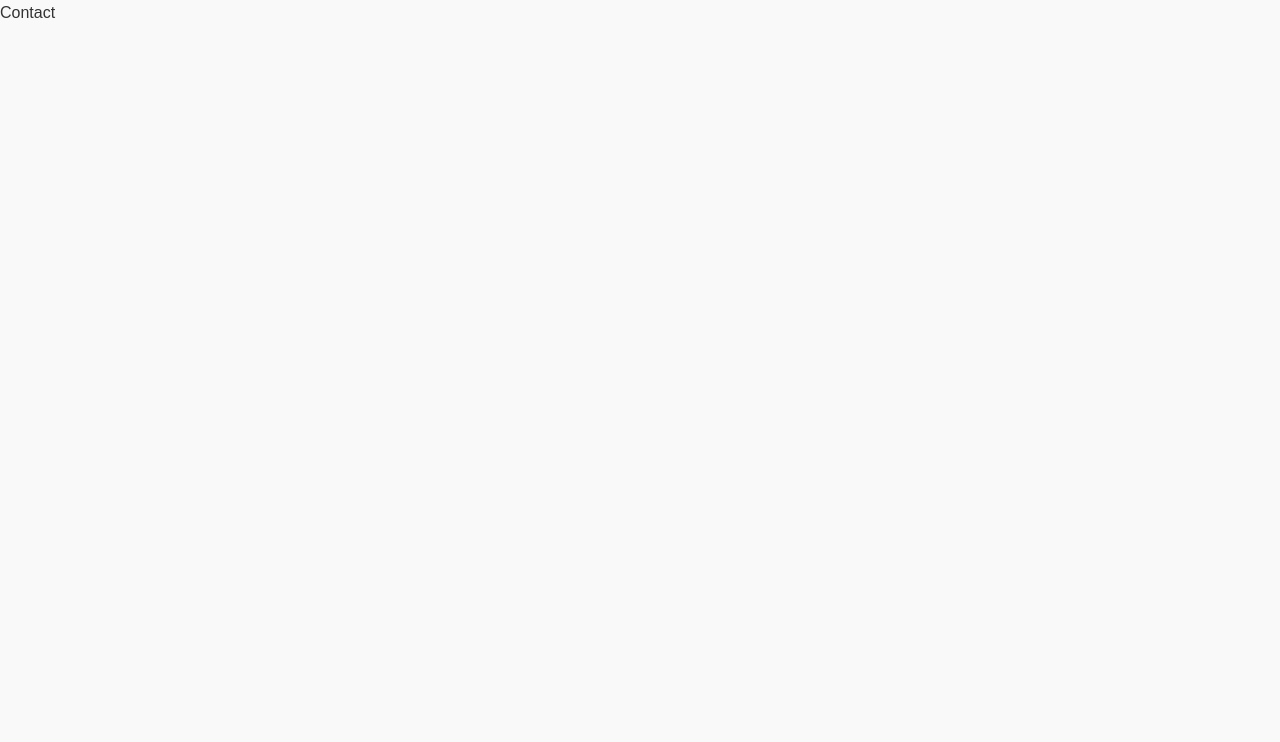
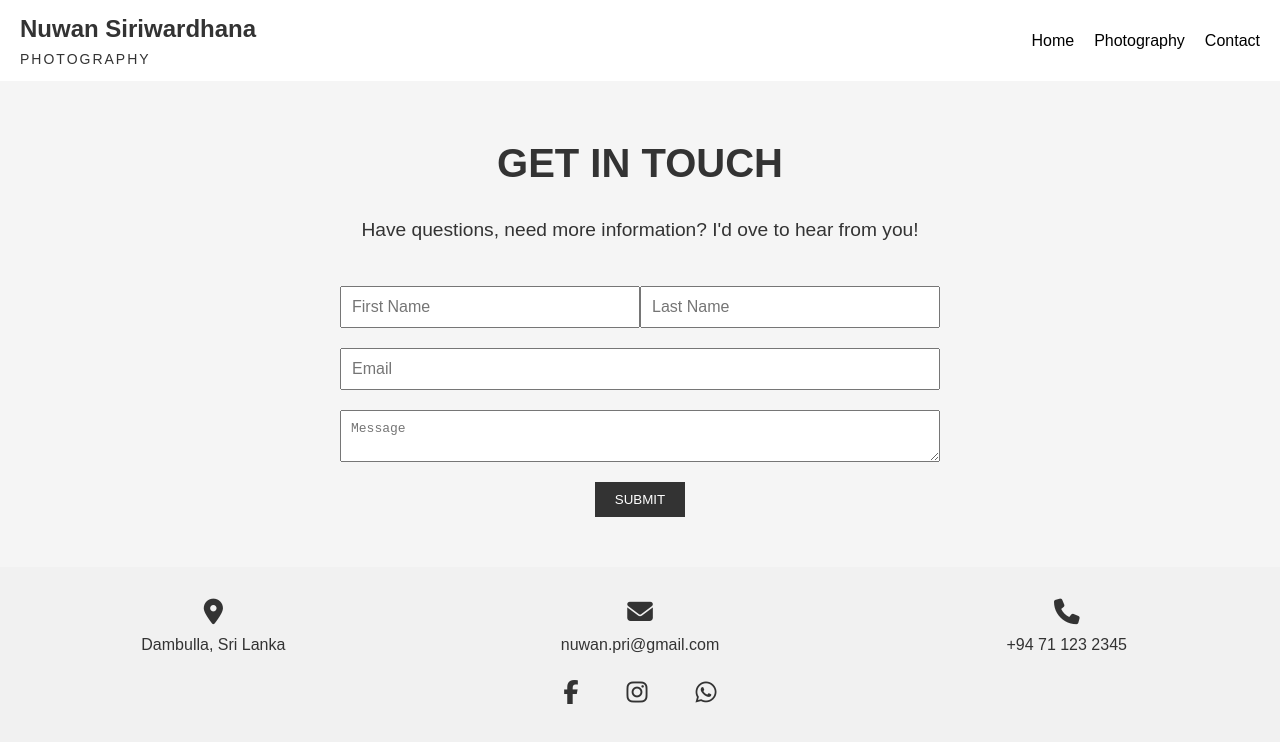
Before and after one commit to rankothnc/NSPhotography, a React (Create React App) app in the folder photography-portfolio/: page /contact in a window 1280 px wide. Shown: the top 742 px of the page. Built offline with nearby package versions, Linux system fonts and the light colour scheme; a small style sheet from the web is missing.

Commit message:
basic contact page

```diff
--- /dev/null
+++ b/photography-portfolio/src/assets/styles/contact.css
@@ -0,0 +1,51 @@
+.contact-container {
+     text-align: center;
+     padding: 50px 20px;
+     background-color: #f5f5f5;
+}
+
+h1 {
+    font-size: 2.5rem;
+    margin-bottom: 20px;
+}
+
+p {
+    font-size: 1.2em;
+    margin-bottom: 40px;
+}
+
+.contact-form {
+    max-width: 600px;
+    margin: 0 auto;
+}
+
+.form-group {
+    display: flex;
+    justify-content: space-between;
+    margin-bottom: 20px;
+}
+
+.form-group input,
+.form-group textarea {
+    width: 48%;
+    padding: 10px;
+    font-size: 1em;
+}
+
+.form-group input[type="email"],
+.form-group textarea {
+    width: 100%;
+}
+
+button[type="submit"]{
+    padding: 10px 20px;
+    background-color: #333;
+    color: #fff;
+    border: none;
+    cursor: pointer;
+    transition: background-color 0.3;
+}
+
+button[type="submit"]:hover {
+    background-color: #555;
+}
--- a/photography-portfolio/src/components/Home/Header.js
+++ b/photography-portfolio/src/components/Home/Header.js
@@ -1,5 +1,6 @@
 import React from 'react';
 import '../../assets/styles/header.css'
+import { Link } from 'react-router-dom';
 
 const Header = () => {
   return (
@@ -10,7 +11,7 @@ const Header = () => {
         <nav>
           <a href="#about">About</a>
           <a href="#photograpy">Photograpy</a>
-          <a href="#contact">Contact</a>
+          <Link to={'/contact'}>Contact</Link>
         </nav>
       </div>
     </header>
--- a/photography-portfolio/src/pages/Contact.js
+++ b/photography-portfolio/src/pages/Contact.js
@@ -1,9 +1,32 @@
 import React from 'react'
+import Navbar from '../components/Navbar'
+import Footer from '../components/Footer';
+import '../assets/styles/contact.css'
 
 const Contact = () => {
   return (
-    <div>Contact</div>
-  )
+    <div>
+      <Navbar/>
+      <div className='contact-container'>
+        <h1>GET IN TOUCH</h1>
+        <p>Have questions, need more information? I'd ove to hear from you!</p>
+        <form action="" className='contact-form'>
+          <div className='form-group'>
+            <input type="text" name="firstName" placeholder='First Name' required />
+            <input type="text" name="lastName" placeholder='Last Name' required />
+          </div>
+          <div className='form-group'>
+            <input type="email" name='email' placeholder='Email' required/>
+          </div>
+          <div className='form-group'>
+            <textarea name="message" placeholder='Message' required></textarea>
+          </div>
+          <button type='submit'>SUBMIT</button>
+        </form>
+      </div>
+      <Footer/>
+    </div>
+  );
 }
 
 export default Contact
```
